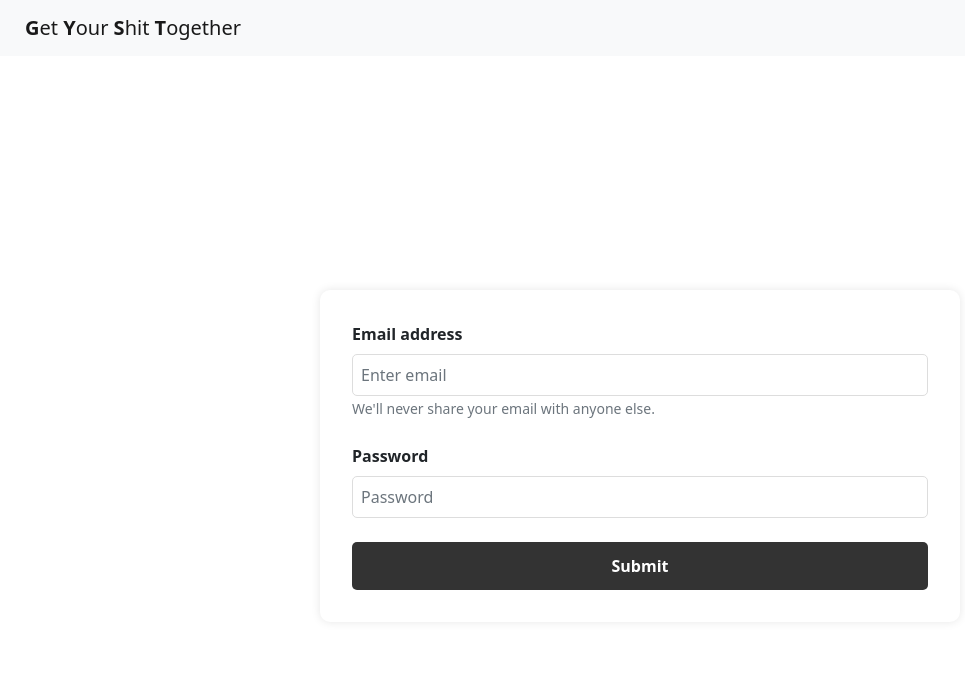
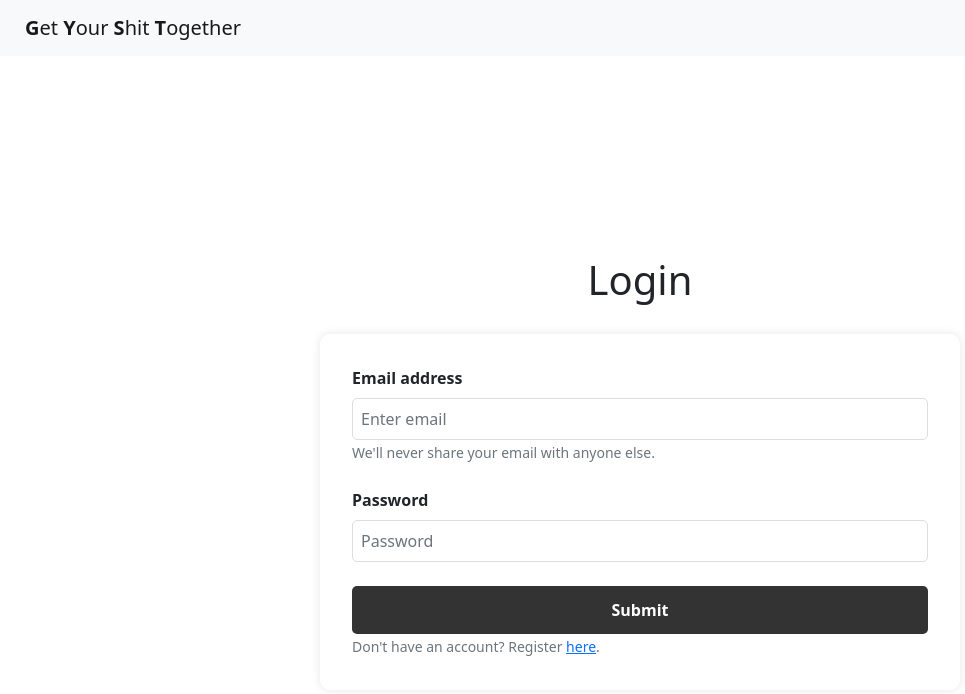
Before and after one commit to PireIre/GYST-habit-tracker, a React (Create React App) app in the folder frontend/: page /login in a window 1280 px wide. Shown: the top 694 px of the page, without its empty margins (0-965 px from the left). Built offline with nearby package versions, Linux system fonts and the light colour scheme.

Commit message:
Allow users to navigate between login and register page depending if they do or not already have an account

```diff
--- a/frontend/src/components/LoginPage.css
+++ b/frontend/src/components/LoginPage.css
@@ -2,7 +2,13 @@
   display: flex;
   justify-content: center;
   align-items: center;
-  height: 100vh;
+  height: 50vh;
+}
+
+.login-title {
+  display: flex;
+  justify-content: center;
+  margin-top: 200px;
 }
 
 .form-container form {
--- a/frontend/src/components/LoginPage.js
+++ b/frontend/src/components/LoginPage.js
@@ -35,6 +35,8 @@ function LoginPage() {
       })
   }
   return (
+    <>
+    <h1 className="login-title">Login</h1>
     <div className="form-container">
       <Form className="form" onSubmit={handleSubmit}>
         <Form.Group controlId="formBasicEmail" className="form-group">
@@ -65,8 +67,12 @@ function LoginPage() {
         <Button variant="primary" type="submit" className="button">
           Submit
         </Button>
+        <Form.Text className="text-muted">
+           Don't have an account? Register <a href="/register">here</a>.
+          </Form.Text>
       </Form>
     </div>
+    </>
   );
 }
 
--- a/frontend/src/components/RegisterPage.css
+++ b/frontend/src/components/RegisterPage.css
@@ -3,6 +3,12 @@
   justify-content: center;
   align-items: center;
   height: 100vh;
+}
+
+.login-title {
+  display: flex;
+  justify-content: center;
+  margin-top: 200px;
 }
 
 .form-container form {
--- a/frontend/src/components/RegisterPage.js
+++ b/frontend/src/components/RegisterPage.js
@@ -39,7 +39,9 @@ function RegisterPage() {
   }
 
   return (
-    <div className="form-container">
+    <>
+       <h1 className="login-title">Register</h1>
+        <div className="form-container">
       <Form className="form" onSubmit={handleSubmit}>
         <Form.Group controlId="username" className="form-group">
           <Form.Label className="form-label">Username</Form.Label>
@@ -88,8 +90,12 @@ function RegisterPage() {
         <Button variant="primary" type="submit" className="button">
           Submit
         </Button>
+        <Form.Text className="text-muted">
+           Already have an account? Login <a href="/login">here</a>.
+          </Form.Text>
       </Form>
     </div>
+    </>
   );
 }
 
```
